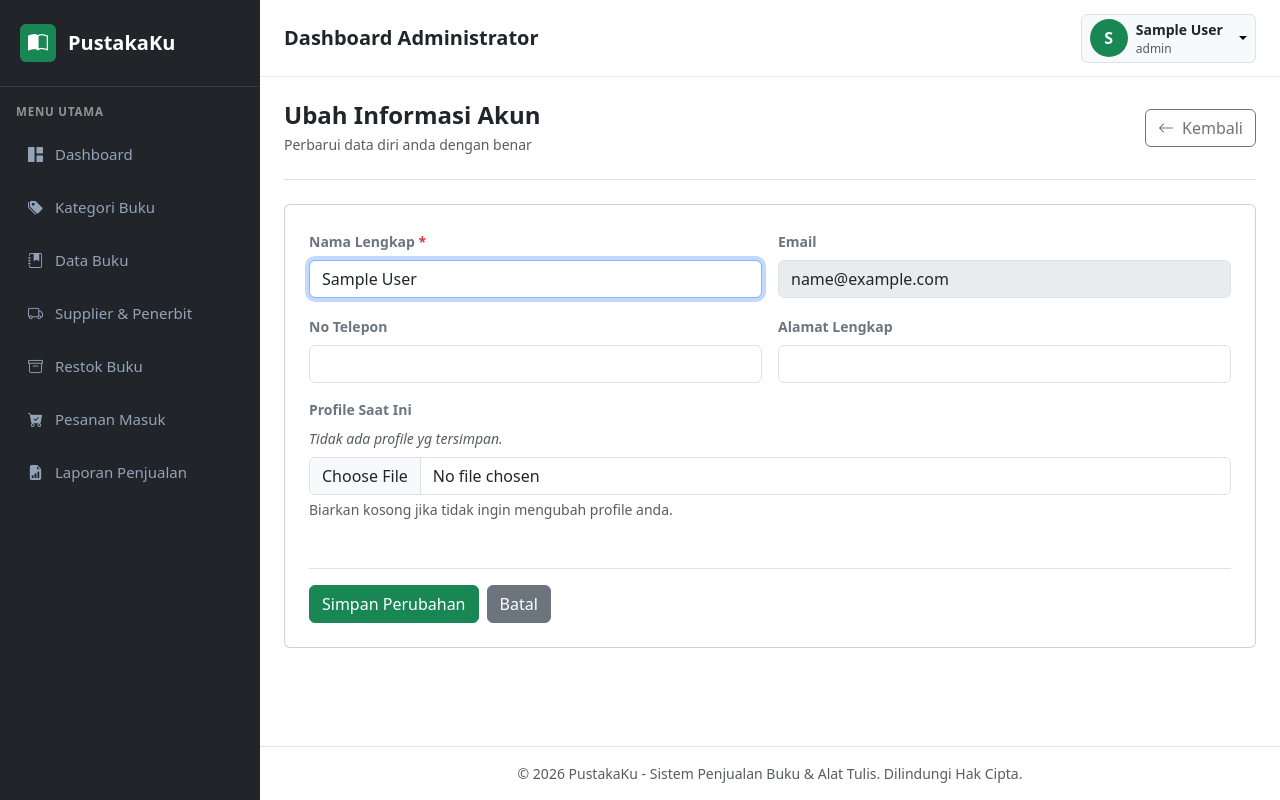
After one commit to AdnanRohmatKurniansah/Pustakaku, a PHP site: page /admin/profile/index.php in a window 1280 px wide. The commit adds this page. Run offline with PHP 8.4, Linux system fonts and the light colour scheme; the visitor is signed in with stand-in values (Sample User, id 1).

Commit message:
feat: admin management profile

```diff
--- /dev/null
+++ b/admin/profile/index.php
@@ -0,0 +1,113 @@
+<?php
+    include('../../config/database.php');
+
+    session_start();
+
+    if (!isset($_SESSION['user_id']) || !isset($_SESSION['role']) || $_SESSION['role'] !== 'admin') {
+        header("Location: ../../auth/login.php");
+        exit;
+    }
+
+    $userId = $_SESSION['user_id'];
+    $query = mysqli_query($conn, "SELECT * FROM users WHERE id = '$userId' LIMIT 1");
+    $user = mysqli_fetch_assoc($query);
+
+    $error = $_SESSION['error'] ?? '';
+    unset($_SESSION['error']);
+?>
+<!DOCTYPE html>
+<html lang="id">
+<head>
+    <meta charset="UTF-8">
+    <meta name="viewport" content="width=device-width, initial-scale=1.0">
+    <title>Update Profile - PustakaKu</title>
+    <link href="https://cdn.jsdelivr.net/npm/bootstrap@5.3.3/dist/css/bootstrap.min.css" rel="stylesheet">
+    <link rel="stylesheet" href="https://cdn.jsdelivr.net/npm/bootstrap-icons@1.11.3/font/bootstrap-icons.min.css">
+    <link rel="stylesheet" href="../../assets/css/admin.css">
+</head>
+<body>
+    <div class="d-flex">
+        <?php
+            include('../../layouts/admin/sidebar.php');
+        ?>
+
+        <div class="main-wrapper">
+            <?php
+                include('../../layouts/admin/navbar.php');
+            ?>
+
+            <main class="p-3 p-md-4">
+                <div class="d-flex justify-content-between align-items-center mb-4 pb-4 border-bottom">
+                    <div>
+                        <h4 class="fw-bold text-dark mb-1">Ubah Informasi Akun</h4>
+                        <p class="text-muted small mb-0">Perbarui data diri anda dengan benar</p>
+                    </div>
+                    <div>
+                        <a href="index.php" class="btn btn-outline-secondary d-inline-flex align-items-center gap-2">
+                            <i class="bi bi-arrow-left"></i>
+                            <span>Kembali</span>
+                        </a>
+                    </div>
+                </div>
+
+                <?php if (!empty($error)): ?>
+                    <div class="alert alert-danger alert-dismissible fade show d-flex align-items-center" role="alert">
+                        <i class="bi bi-exclamation-triangle-fill me-2 flex-shrink-0"></i>
+                        <div><?= htmlspecialchars($error); ?></div>
+                        <button type="button" class="btn-close ms-auto" data-bs-dismiss="alert" aria-label="Close"></button>
+                    </div>
+                <?php endif; ?>
+
+                <div class="card p-4">
+                    <form action="proses_edit.php" method="POST" enctype="multipart/form-data">
+                        <div class="row g-3">
+                            <div class="col-12 col-md-6">
+                                <label for="nama_lengkap" class="form-label small fw-semibold text-secondary">Nama Lengkap <span class="text-danger">*</span></label>
+                                <input type="text" class="form-control" id="nama_lengkap" name="nama_lengkap" value="<?= htmlspecialchars($user['nama_lengkap']); ?>" required autofocus>
+                            </div>
+                            <div class="col-12 col-md-6">
+                                <label for="email" class="form-label small fw-semibold text-secondary">Email</label>
+                                <input type="text" class="form-control" disabled id="email" name="email" value="<?= htmlspecialchars($user['email']); ?>" required autofocus>
+                            </div>
+                            <div class="col-12 col-md-6">
+                                <label for="no_telepon" class="form-label small fw-semibold text-secondary">No Telepon </label>
+                                <input type="text" class="form-control" id="no_telepon" name="no_telepon" value="<?= htmlspecialchars($user['no_telepon']); ?>" autofocus>
+                            </div>
+                             <div class="col-12 col-md-6">
+                                <label for="alamat_lengkap" class="form-label small fw-semibold text-secondary">Alamat Lengkap</label>
+                                <input type="text" class="form-control" id="alamat_lengkap" name="alamat_lengkap" value="<?= htmlspecialchars($user['alamat_lengkap']); ?>" autofocus>
+                            </div>
+                            <div class="col-md-12">
+                                <div class="mb-4">
+                                    <label class="form-label small fw-semibold text-secondary d-block">Profile Saat Ini</label>
+                                    <?php if (!empty($user['foto_profil']) && file_exists('../../assets/uploads/user/' . $user['foto_profil'])): ?>
+                                        <img src="../../assets/uploads/user/<?= htmlspecialchars($user['foto_profil']); ?>" alt="Preview" class="rounded-3 border mb-2 object-fit-cover" style="width: 80px; height: 80px;">
+                                    <?php else: ?>
+                                        <div class="text-muted small mb-2 fst-italic">Tidak ada profile yg tersimpan.</div>
+                                    <?php endif; ?>
+
+                                    <input type="file" class="form-control" id="foto_profil" name="foto_profil" accept="image/*">
+                                    <div class="form-text small">Biarkan kosong jika tidak ingin mengubah profile anda.</div>
+                                </div>
+                            </div>
+                        </div>
+
+                        <div class="d-flex gap-2 mt-4 pt-3 border-top">
+                            <button type="submit" class="btn btn-success d-inline-flex align-items-center gap-2">
+                                <span>Simpan Perubahan</span>
+                            </button>
+                            <a href="index.php" class="btn btn-secondary">Batal</a>
+                        </div>
+                    </form>
+                </div>
+            </main>
+
+            <?php
+                include('../../layouts/admin/footer.php');
+            ?>
+        </div>
+    </div>
+
+    <script src="https://cdn.jsdelivr.net/npm/bootstrap@5.3.3/dist/js/bootstrap.bundle.min.js"></script>
+</body>
+</html>
--- a/assets/css/admin.css
+++ b/assets/css/admin.css
@@ -53,7 +53,6 @@
 }
 
 .admin-banner {
-    background: linear-gradient(135deg, rgb(25,135,84) 0%, rgb(21, 163, 97) 100%);
     border-radius: 1rem;
     padding: 2rem;
     color: #ffffff;
--- a/auth/process_login.php
+++ b/auth/process_login.php
@@ -25,6 +25,7 @@
                         $_SESSION['email'] = $user['email'];
                         $_SESSION['role'] = $user['role'];
 
+                        $_SESSION['success'] = "Akses Diterima, Anda Berhasil Login";
                         header("Location: ../admin/index.php");
                         exit;
                     } else {
--- a/layouts/admin/navbar.php
+++ b/layouts/admin/navbar.php
@@ -25,7 +25,10 @@
                             <div class="text-muted small"><?= htmlspecialchars($_SESSION['email']); ?></div>
                         </div>
                     </li>
-                    <li><a class="dropdown-item py-2 text-danger" href="/projek_web/auth/logout.php"><i class="bi bi-box-arrow-right me-2"></i>Keluar</a></li>
+                    <li>
+                        <a class="dropdown-item py-2" href="../admin/profile/index.php"><i class="bi bi-person-circle me-2"></i>Profile</a>
+                        <a class="dropdown-item py-2 text-danger" href="../admin/profile/logout.php"><i class="bi bi-box-arrow-right me-2"></i>Keluar</a>
+                    </li>
                 </ul>
             </div>
         </div>
--- a/layouts/admin/sidebar.php
+++ b/layouts/admin/sidebar.php
@@ -1,6 +1,3 @@
-<?php
-    $current_uri = $_SERVER['REQUEST_URI'];
-?>
 <div class="offcanvas-lg offcanvas-start bg-dark sidebar d-flex flex-column" tabindex="-1" id="sidebarMenu">
     <div class="sidebar-brand">
         <div class="sidebar-brand-icon d-flex justify-content-center align-items-center bg-success px-2 py-1 rounded-2">
@@ -9,49 +6,101 @@
         <span>PustakaKu</span>
         <button type="button" class="btn-close btn-close-white d-lg-none ms-auto" data-bs-dismiss="offcanvas" data-bs-target="#sidebarMenu" aria-label="Close"></button>
     </div>
-    <div class="px-3 pt-3 pb-2 text-uppercase fw-bold text-white" style="font-size: 0.72rem; opacity: 0.5; letter-spacing: 0.05rem;">Menu Utama</div>
+
+    <div class="px-3 pt-3 pb-2 text-uppercase fw-bold text-white" style="font-size: 0.72rem; opacity: 0.5; letter-spacing: 0.05rem;">
+        Menu Utama
+    </div>
+
     <ul class="nav flex-column mb-auto">
         <li class="nav-item">
-            <a class="nav-link <?= (strpos($current_uri, '/admin/index.php') !== false || substr($current_uri, -7) === '/admin/') ? 'active' : ''; ?>" href="/projek_web/admin/index.php">
+            <a class="nav-link"
+               href="admin/index.php" data-menu="dashboard">
                 <i class="bi bi-grid-1x2-fill"></i>
                 <span>Dashboard</span>
             </a>
         </li>
+
         <li class="nav-item">
-            <a class="nav-link <?= strpos($current_uri, '/admin/kategori') !== false ? 'active' : ''; ?>" href="/projek_web/admin/kategori/index.php">
+            <a class="nav-link"
+               href="admin/kategori/index.php" data-menu="kategori">
                 <i class="bi bi-tags-fill"></i>
                 <span>Kategori Buku</span>
             </a>
         </li>
+
         <li class="nav-item">
-            <a class="nav-link <?= strpos($current_uri, '/admin/buku') !== false ? 'active' : ''; ?>" href="/projek_web/admin/buku/index.php">
+            <a class="nav-link"
+               href="admin/buku/index.php" data-menu="buku">
                 <i class="bi bi-journal-bookmark-fill"></i>
                 <span>Data Buku</span>
             </a>
         </li>
+
         <li class="nav-item">
-            <a class="nav-link <?= strpos($current_uri, '/admin/supplier') !== false ? 'active' : ''; ?>" href="#">
+            <a class="nav-link"
+               href="#">
                 <i class="bi bi-truck"></i>
                 <span>Supplier & Penerbit</span>
             </a>
         </li>
+
         <li class="nav-item">
-            <a class="nav-link <?= strpos($current_uri, '/admin/restok') !== false ? 'active' : ''; ?>" href="#">
+            <a class="nav-link"
+               href="#">
                 <i class="bi bi-archive"></i>
                 <span>Restok Buku</span>
             </a>
         </li>
+
         <li class="nav-item">
-            <a class="nav-link <?= strpos($current_uri, '/admin/pesanan') !== false ? 'active' : ''; ?>" href="#">
+            <a class="nav-link"
+               href="#">
                 <i class="bi bi-cart-check-fill"></i>
                 <span>Pesanan Masuk</span>
             </a>
         </li>
+
         <li class="nav-item">
-            <a class="nav-link <?= strpos($current_uri, '/admin/laporan') !== false ? 'active' : ''; ?>" href="#">
+            <a class="nav-link"
+               href="#">
                 <i class="bi bi-file-earmark-bar-graph-fill"></i>
                 <span>Laporan Penjualan</span>
             </a>
         </li>
     </ul>
 </div>
+
+<script>
+document.addEventListener('DOMContentLoaded', function () {
+    const currentPath = window.location.pathname;
+    const sidebarLinks = document.querySelectorAll('#sidebarMenu .nav-link[data-menu]');
+
+    const adminIndex = currentPath.indexOf('/admin/');
+    const projectRoot = adminIndex !== -1
+        ? currentPath.substring(0, adminIndex)
+        : '';
+
+    sidebarLinks.forEach(function (link) {
+        const menu = link.dataset.menu;
+
+        const menuPaths = {
+            dashboard: '/admin/index.php',
+            kategori: '/admin/kategori/index.php',
+            buku: '/admin/buku/index.php'
+        };
+
+        if (menuPaths[menu]) {
+            link.href = projectRoot + menuPaths[menu];
+        }
+
+        if (menu === 'dashboard') {
+            if (currentPath === projectRoot + '/admin/' ||
+                currentPath === projectRoot + '/admin/index.php') {
+                link.classList.add('active');
+            }
+        } else if (currentPath.includes('/admin/' + menu)) {
+            link.classList.add('active');
+        }
+    });
+});
+</script>
```
Also changed, not shown: admin/index.php (+12 -1 lines), admin/profile/proses_edit.php (added, +77 -0 lines).
